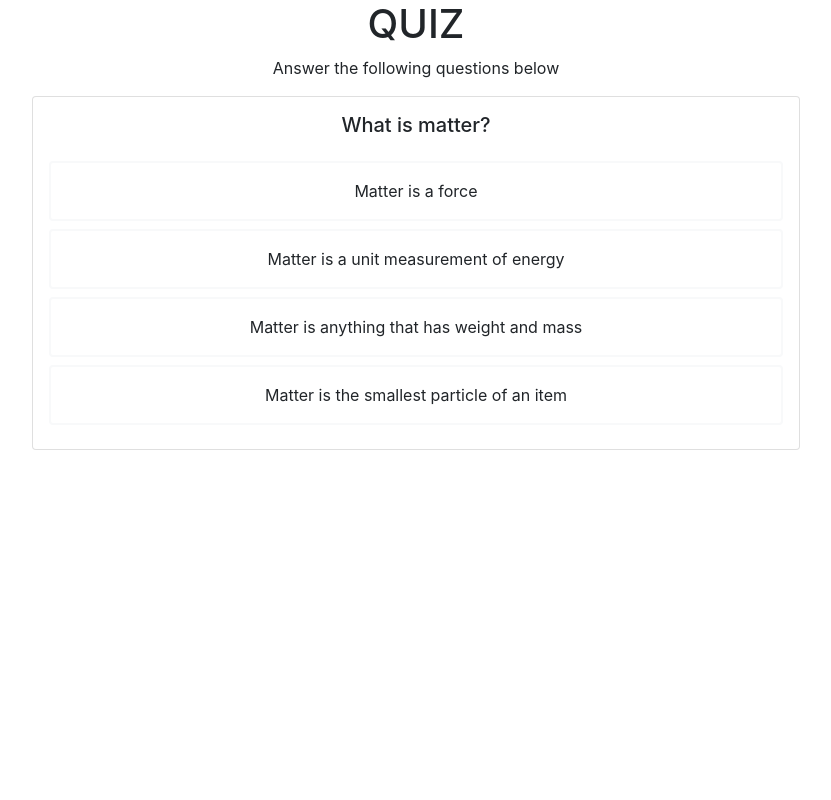
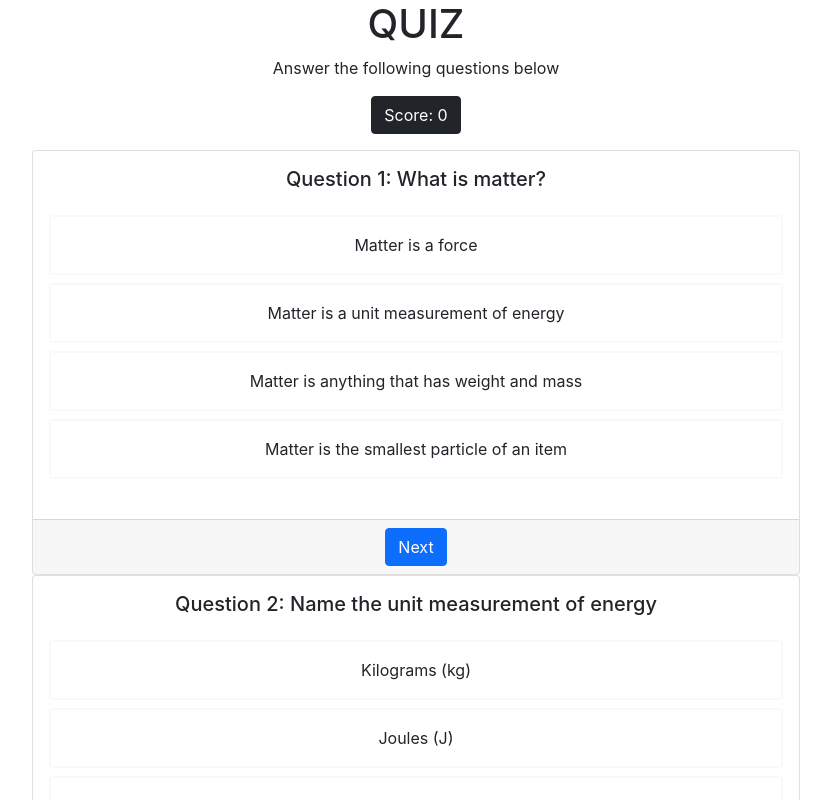
Before and after one commit to drscrolls/pulse-test-quiz, a React (Create React App) app: page / in a window 1280 px wide. Shown: the top 800 px of the page, without its empty margins (224-1055 px from the left). Built offline with nearby package versions, Linux system fonts and the light colour scheme.

Commit message:
added quiz buttons, score count

```diff
--- a/src/components/question/index.js
+++ b/src/components/question/index.js
@@ -2,7 +2,7 @@ import React, { useEffect, useState } from 'react'
 
 
 
-export default function Question({ data }) {
+export default function Question({ data, questionNumber, totalQuestions }) {
     let { question, answer, options } = data;
 
     const [selectedAnswer, setSelectedAnswer] = useState('');
@@ -16,6 +16,9 @@ export default function Question({ data }) {
         setSelectedAnswer(val);
     }
 
+    const handleNextQuestion = () => {
+
+    }
 
     const OptionComponent = ({ text }) => {
         return (
@@ -30,8 +33,17 @@ export default function Question({ data }) {
     return (
         <div className="card" style={{ width: "60%" }}>
             <div className="card-body">
-                <h5 className="card-title mb-4">{question}</h5>
+                <h5 className="card-title mb-4">Question {questionNumber}: {question}</h5>
                 {options.map((item, index) => <OptionComponent key={index} text={item} />)}
+            </div>
+
+            <div class="card-footer mt-3">
+                {
+                    questionNumber < totalQuestions ?
+                    <button type="button" class="btn btn-primary">Next</button>
+                    :
+                    <button type="button" class="btn btn-primary">Finish</button>
+                }
             </div>
         </div>
     )
--- a/src/pages/quiz/index.js
+++ b/src/pages/quiz/index.js
@@ -1,5 +1,6 @@
 import React from 'react'
 import Question from '../../components/question'
+import { useState } from 'react';
 
 const questions = [
     {
@@ -26,15 +27,25 @@ const questions = [
 
 
 export default function Quiz() {
+    const [score, setScore] = useState(0);
+
+
     return (
         <div>
             <h1 align="center">QUIZ</h1>
             <p align="center">Answer the following questions below</p>
 
-        <div align="center">
-            <Question data={questions[0]} />
+            <div>
+                <button type="button" class="btn btn-dark">Score: {score}</button>
+            </div>
+
+            <div className='pt-3' align="center">
+                {
+                    questions.map((question, index) => <Question data={question} questionNumber={index + 1} totalQuestions={questions.length} key={index} />)
+                }
 
             </div>
+
         </div>
     )
 }
```
Lines whose indentation alone changed are shown as unchanged.
